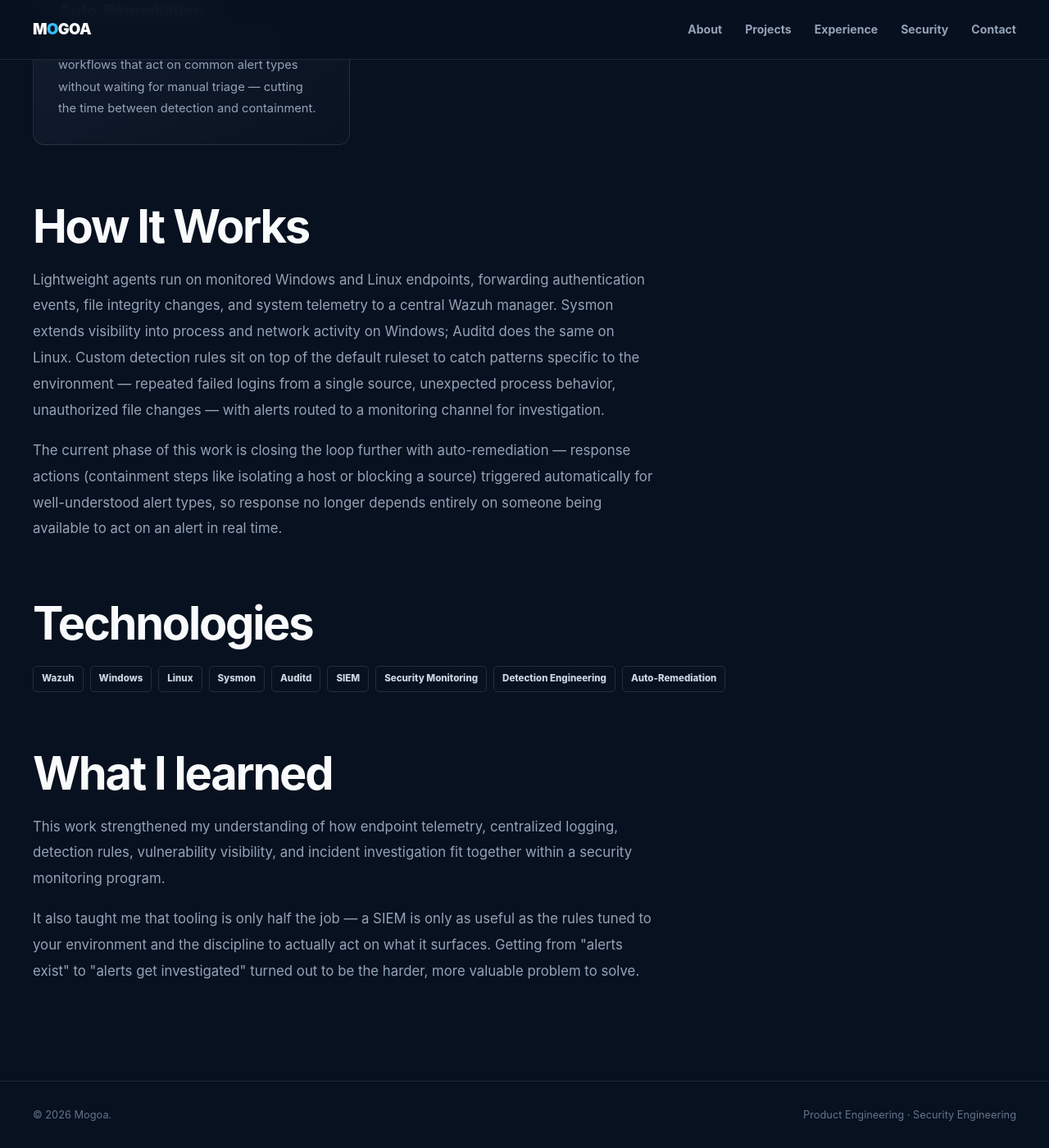
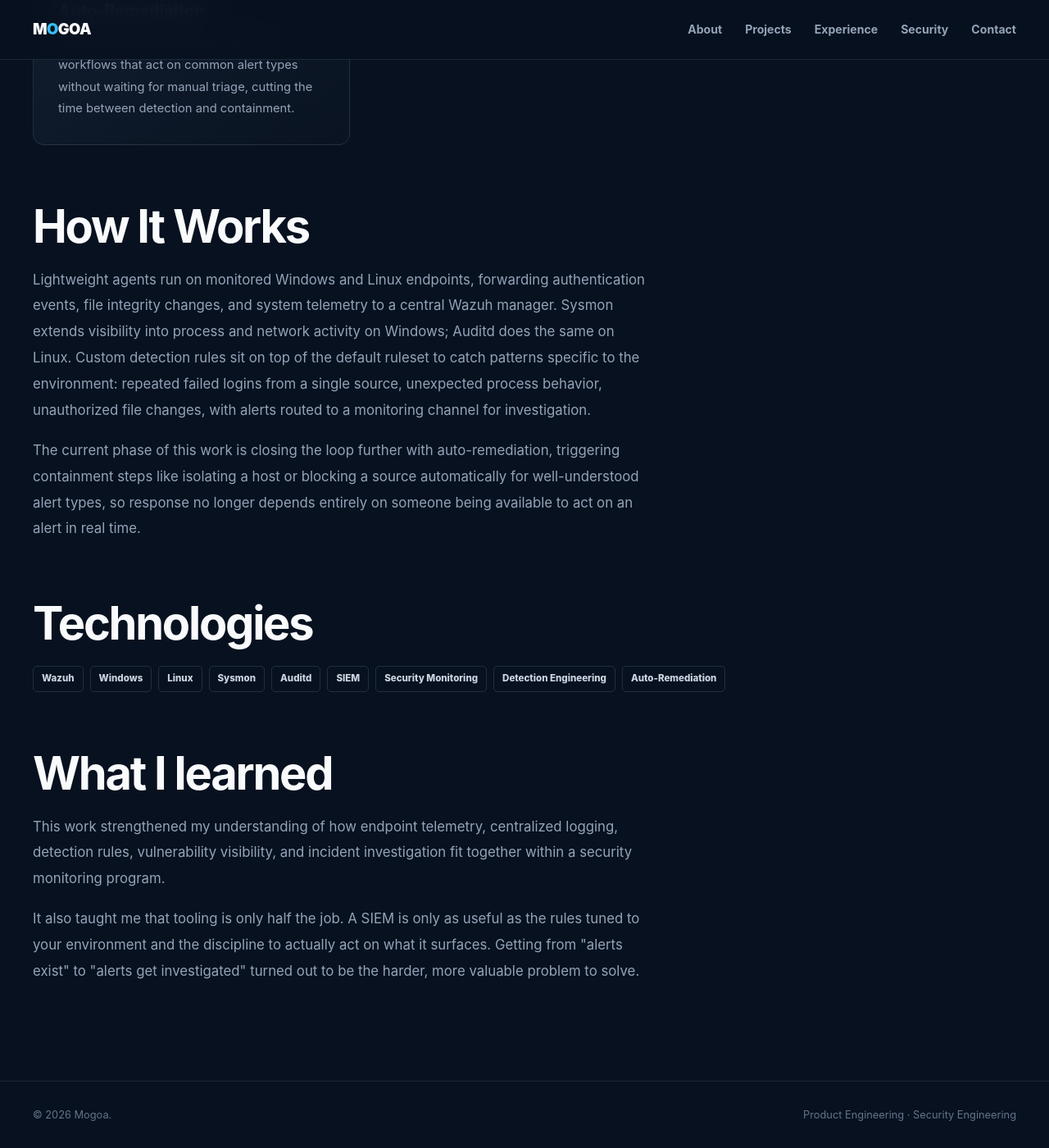
Before and after one commit to mogoaz/mogoaz.github.io, a Jekyll site: the page built from _projects/wazuh.md, in a window 1280 px wide and 1400 px high, scrolled down 944 px. Shown: the whole window at 82% size. Built offline with Jekyll 4.4.1, drawn with Linux system fonts in a browser that asks for light colours; some of the changed text lies outside the part shown.

Commit message:
Add files via upload

```diff
--- a/_projects/wazuh.md
+++ b/_projects/wazuh.md
@@ -34,8 +34,8 @@
 
       <p class="portfolio-description">
 
-        Before this work, security visibility was fragmented —
-        authentication events, file changes, and vulnerability
+        Before this work, security visibility was fragmented.
+        Authentication events, file changes, and vulnerability
         status lived in different places, if they were being
         captured at all. Investigating anything meant piecing
         together logs by hand across multiple systems, which is
@@ -123,7 +123,7 @@
 
           Actively building automated response workflows that
           act on common alert types without waiting for manual
-          triage — cutting the time between detection and
+          triage, cutting the time between detection and
           containment.
 
         </p>
@@ -147,9 +147,9 @@
         Wazuh manager. Sysmon extends visibility into process and
         network activity on Windows; Auditd does the same on
         Linux. Custom detection rules sit on top of the default
-        ruleset to catch patterns specific to the environment —
+        ruleset to catch patterns specific to the environment:
         repeated failed logins from a single source, unexpected
-        process behavior, unauthorized file changes — with alerts
+        process behavior, unauthorized file changes, with alerts
         routed to a monitoring channel for investigation.
 
       </p>
@@ -157,11 +157,11 @@
       <p class="portfolio-description">
 
         The current phase of this work is closing the loop
-        further with auto-remediation — response actions
-        (containment steps like isolating a host or blocking a
-        source) triggered automatically for well-understood alert
-        types, so response no longer depends entirely on someone
-        being available to act on an alert in real time.
+        further with auto-remediation, triggering containment
+        steps like isolating a host or blocking a source
+        automatically for well-understood alert types, so
+        response no longer depends entirely on someone being
+        available to act on an alert in real time.
 
       </p>
 
@@ -208,7 +208,7 @@
 
       <p class="portfolio-description">
 
-        It also taught me that tooling is only half the job — a
+        It also taught me that tooling is only half the job. A
         SIEM is only as useful as the rules tuned to your
         environment and the discipline to actually act on what it
         surfaces. Getting from "alerts exist" to "alerts get
```
Also changed, not shown: _projects/network-monitoring.md (+5 -5 lines), _projects/observability.md (+2 -2 lines), _projects/pipeline-security.md (+5 -5 lines).
